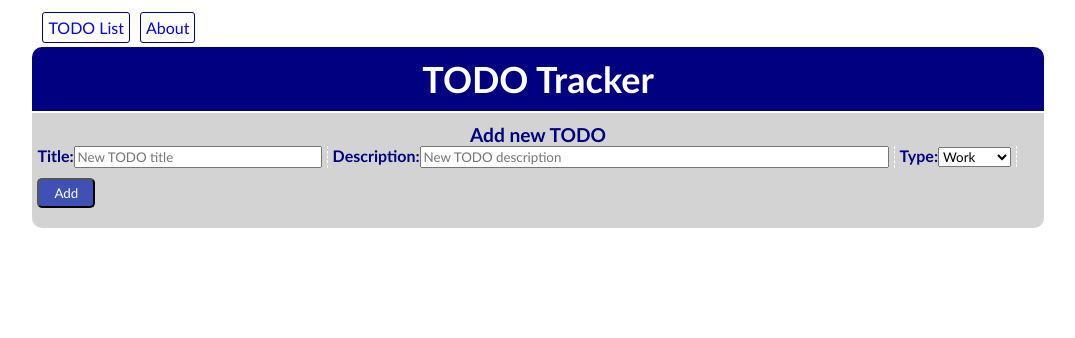
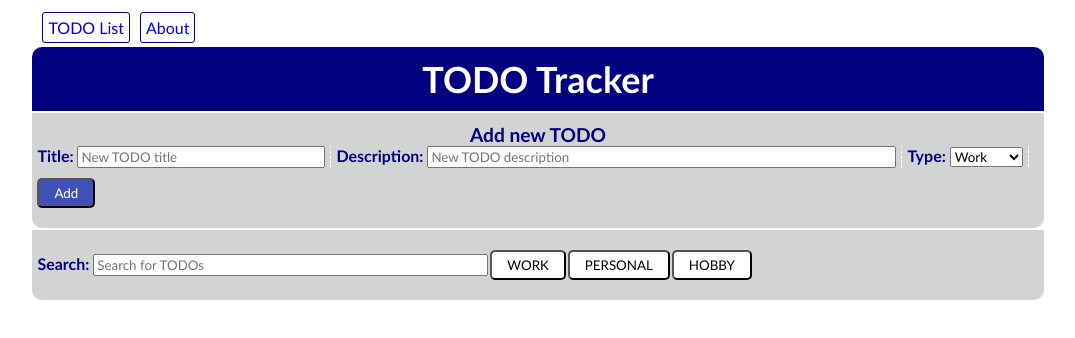
Before and after one commit to vtomic85/hzs-frontend, a React (Create React App) app: page / in a window 1280 px wide. Shown: the top 338 px of the page, without its empty margins (102-1177 px from the left). Built offline with nearby package versions, Linux system fonts and the light colour scheme; no server answers.

Commit message:
Implement filtering TODOs based on types

```diff
--- a/src/components/NewTodoForm.js
+++ b/src/components/NewTodoForm.js
@@ -1,55 +1,63 @@
 import "../css/NewTodoForm.css";
-import {useState} from "react";
+import { useState } from "react";
 
-const NewTodoForm = ({onTodoAdded}) => {
-    const [newTodoTitle, setNewTodoTitle] = useState('');
-    const [newTodoDescription, setNewTodoDescription] = useState('');
-    const [newTodoType, setNewTodoType] = useState('WORK');
+const NewTodoForm = ({ onTodoAdded }) => {
+  const [newTodoTitle, setNewTodoTitle] = useState("");
+  const [newTodoDescription, setNewTodoDescription] = useState("");
+  const [newTodoType, setNewTodoType] = useState("WORK");
 
   const onNewTodoTitleChanged = (e) => {
-        setNewTodoTitle(e.target.value)
-    }
+    setNewTodoTitle(e.target.value);
+  };
 
   const onNewTodoDescriptionChanged = (e) => {
-        setNewTodoDescription(e.target.value)
-    }
+    setNewTodoDescription(e.target.value);
+  };
 
   const onNewTodoTypeChanged = (e) => {
-        setNewTodoType(e.target.value)
-    }
+    setNewTodoType(e.target.value);
+  };
 
   const addNewTodo = () => {
-        onTodoAdded({title: newTodoTitle, description: newTodoDescription, todoItemType: newTodoType});
-    }
+    onTodoAdded({
+      title: newTodoTitle,
+      description: newTodoDescription,
+      todoItemType: newTodoType,
+    });
+  };
 
   return (
     <>
       <form>
         <div className="heading">Add new TODO</div>
         <div className="formHolder">
-                    <label htmlFor="newTodoTitle">Title:</label>
-                    <input type="text"
+          <label htmlFor="newTodoTitle">Title: </label>
+          <input
+            type="text"
             id="newTodoTitle"
             autoComplete="off"
             name="newTodoTitle"
             placeholder="New TODO title"
             size="30"
             value={newTodoTitle}
-                           onChange={(e) => onNewTodoTitleChanged(e)}/>
+            onChange={(e) => onNewTodoTitleChanged(e)}
+          />
         </div>
         <div className="formHolder">
-                    <label htmlFor="newTodoTitle">Description:</label>
-                    <input type="text"
+          <label htmlFor="newTodoTitle">Description: </label>
+          <input
+            type="text"
             id="newTodoDescription"
             autoComplete="off"
             name="newTodoDescription"
             placeholder="New TODO description"
             size="60"
             value={newTodoDescription}
-                           onChange={(e) => onNewTodoDescriptionChanged(e)}/>
+            onChange={(e) => onNewTodoDescriptionChanged(e)}
+          />
         </div>
         <div className="formHolder">
-                    <label htmlFor="newTodoType">Type:</label>
+          <label htmlFor="newTodoType">Type: </label>
           <select value={newTodoType} onChange={(e) => onNewTodoTypeChanged(e)}>
             <option value="WORK">Work</option>
             <option value="PERSONAL">Personal</option>
@@ -62,6 +70,6 @@ const NewTodoForm = ({onTodoAdded}) => {
       </form>
     </>
   );
-}
+};
 
 export default NewTodoForm;
--- /dev/null
+++ b/src/components/Search.js
@@ -0,0 +1,36 @@
+import "../css/Search.css";
+
+const Search = ({
+  query,
+  selectedTypes,
+  onSelectedTypesChanged,
+  onQueryChanged,
+}) => {
+  return (
+    <form>
+      <label htmlFor="searchQuery">Search: </label>
+      <input
+        type="search"
+        id="searchQuery"
+        name="searchQuery"
+        size="50"
+        placeholder="Search for TODOs"
+        value={query}
+        onChange={(e) => onQueryChanged(e.target.value)}
+      />
+      {selectedTypes.map((type) => {
+        return (
+          <button
+            key={type.id}
+            type="button"
+            className={`filterButton  ${type.isSelected ? "active" : ""}`}
+            onClick={() => onSelectedTypesChanged(type.id)}
+          >
+            {type.typeName}
+          </button>
+        );
+      })}
+    </form>
+  );
+};
+export default Search;
--- a/src/components/TodoList.js
+++ b/src/components/TodoList.js
@@ -6,9 +6,9 @@ const TodoList = ({ todos, onTodoClicked, onTodoDeleted }) => {
       {
         // If there are todos...
         todos &&
-          todos.map((todo, i) => (
+          todos.map((todo) => (
             <Todo
-              key={i}
+              key={todo.id}
               todo={todo}
               todoClicked={(todo) => onTodoClicked(todo)}
               deleteTodo={(todo) => onTodoDeleted(todo)}
--- a/src/components/Todos.js
+++ b/src/components/Todos.js
@@ -2,10 +2,40 @@ import { useEffect, useState } from "react";
 import TodoList from "./TodoList";
 import NewTodoForm from "./NewTodoForm";
 import "../css/Todos.css";
+import Search from "./Search";
 
 const Todos = () => {
   const BASE_URL = process.env.REACT_APP_BACKEND_URL;
   const [todos, setTodos] = useState([]);
+  const [query, setQuery] = useState("");
+
+  const [selectedTypes, setSelectedTypes] = useState([
+    { id: 0, isSelected: false, typeName: "WORK" },
+    { id: 1, isSelected: false, typeName: "PERSONAL" },
+    { id: 2, isSelected: false, typeName: "HOBBY" },
+  ]);
+
+  const filteredTodos = todos.filter((item) => {
+    return (
+      // Compare entered text to titles and descriptions
+      (item.title.toLowerCase().includes(query.toLowerCase()) ||
+        item.description.toLowerCase().includes(query.toLowerCase())) &&
+      // If neither type is selected, act like all of them are included
+      ((!selectedTypes[0].isSelected &&
+        !selectedTypes[1].isSelected &&
+        !selectedTypes[2].isSelected) ||
+        // If one or more types are selected, take only those ones into consideration
+        (selectedTypes[0].isSelected &&
+          selectedTypes[0].typeName.toLowerCase() ===
+            item.todoItemType.toLowerCase()) ||
+        (selectedTypes[1].isSelected &&
+          selectedTypes[1].typeName.toLowerCase() ===
+            item.todoItemType.toLowerCase()) ||
+        (selectedTypes[2].isSelected &&
+          selectedTypes[2].typeName.toLowerCase() ===
+            item.todoItemType.toLowerCase()))
+    );
+  });
 
   const onTodoDeleted = (deletedTodo) => {
     let newTodos = todos.filter((todo) => todo.id !== deletedTodo.id);
@@ -55,12 +85,25 @@ const Todos = () => {
     });
   };
 
+  const onSelectedTypesChanged = (id) => {
+    const newSelectedTypes = selectedTypes.map((type) =>
+      type.id !== id ? type : { ...type, isSelected: !type.isSelected }
+    );
+    setSelectedTypes(newSelectedTypes);
+  };
+
   return (
     <>
       <NewTodoForm onTodoAdded={(todo) => onTodoAdded(todo)} />
+      <Search
+        query={query}
+        onQueryChanged={(newQuery) => setQuery(newQuery)}
+        selectedTypes={selectedTypes}
+        onSelectedTypesChanged={(id) => onSelectedTypesChanged(id)}
+      />
       <div className="todo-container">
         <TodoList
-          todos={todos}
+          todos={filteredTodos}
           onTodoClicked={onTodoClicked}
           onTodoDeleted={onTodoDeleted}
         />
--- /dev/null
+++ b/src/css/Search.css
@@ -0,0 +1,21 @@
+.filterButton {
+  background-color: white;
+  color: black;
+  padding: 5px 15px;
+  border-radius: 5px;
+  outline: 0;
+  margin-left: 2px;
+  cursor: pointer;
+  box-shadow: 0px 2px 2px lightgray;
+  transition: ease background-color 250ms;
+}
+
+.filterButton:hover {
+  background-color: azure;
+}
+
+.filterButton.active {
+  background-color: navy;
+  color: yellow;
+  font-weight: bold;
+}
```
Also changed, not shown: src/components/About.js (+5 -2 lines), src/components/Filter.js (deleted, +0 -29 lines). Lines whose indentation alone changed are shown as unchanged.
